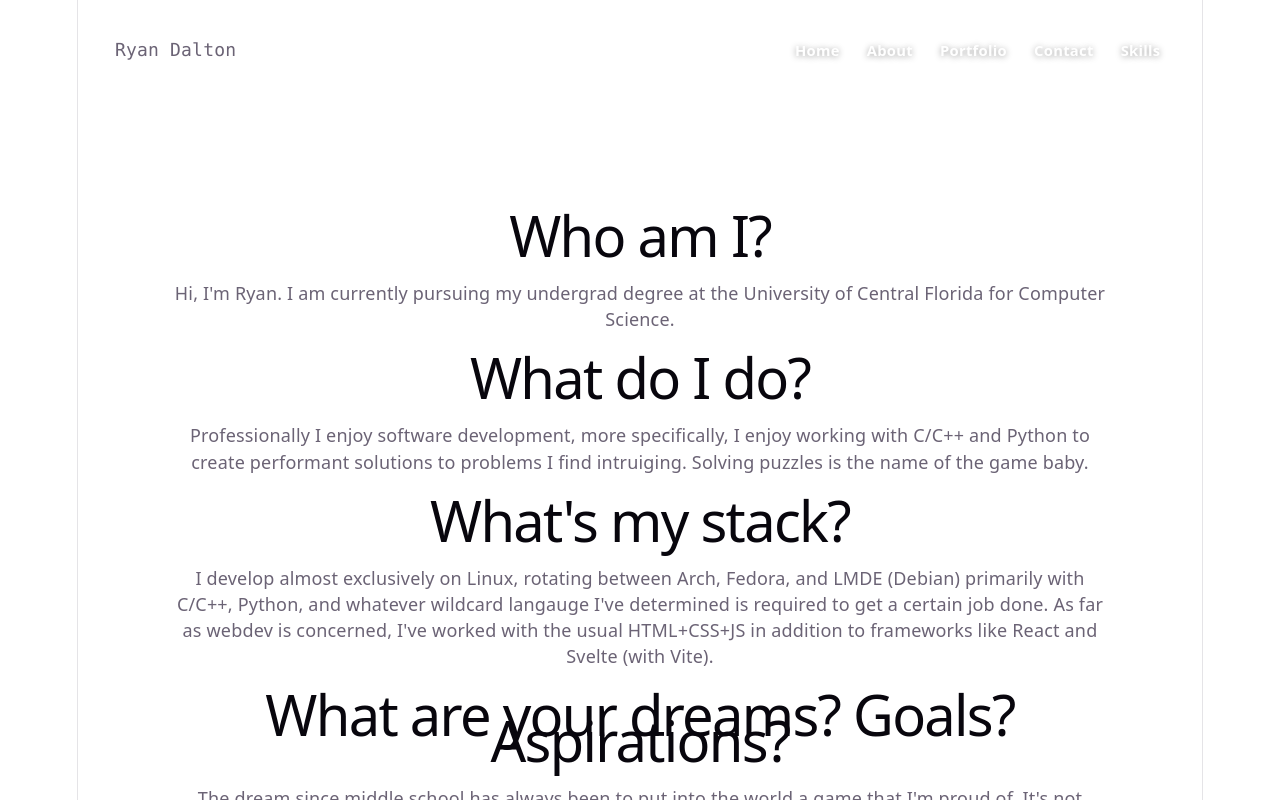
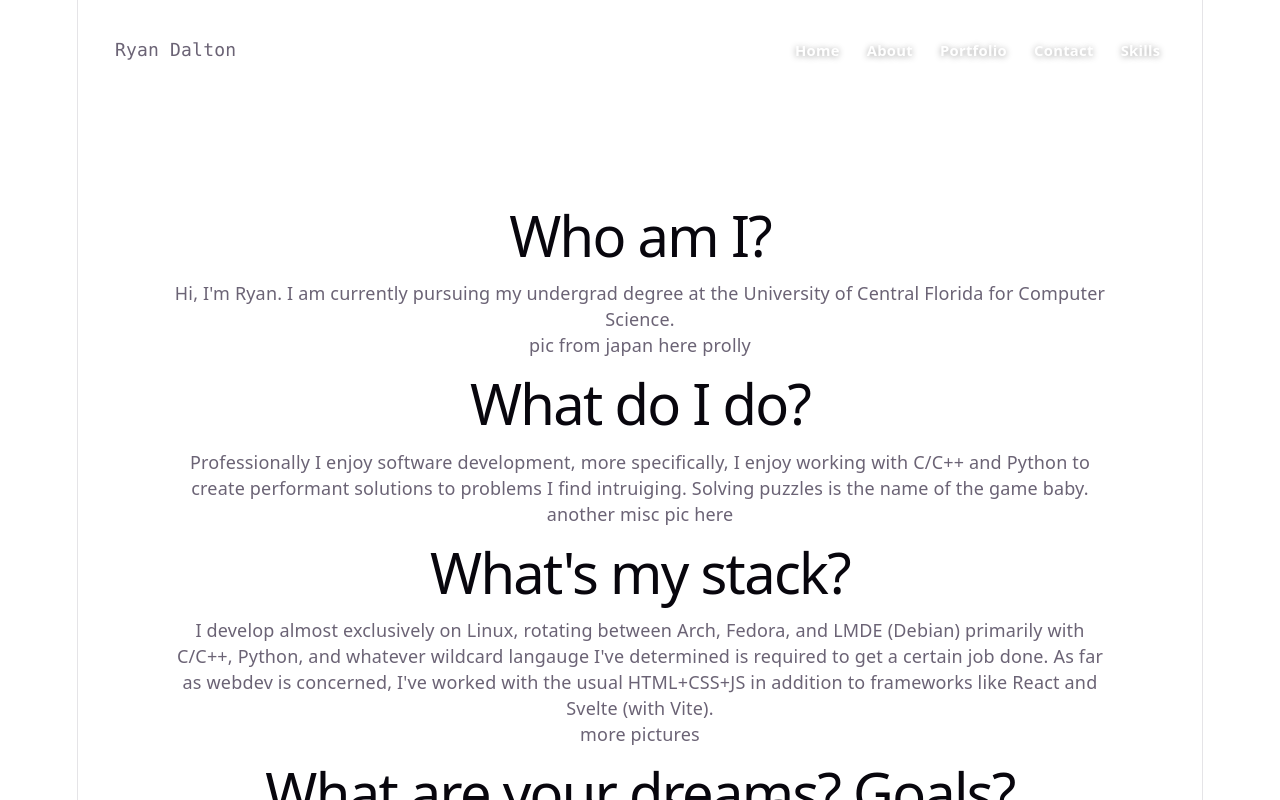
Before and after one commit to rydal05/portfolio-site, a React (Vite) app: page /#/about in a window 1280 px wide. Shown: the top 800 px of the page. Built offline with nearby package versions, Linux system fonts and the light colour scheme.

Commit message:
about page scaffolding

```diff
--- a/src/pages/about.jsx
+++ b/src/pages/about.jsx
@@ -6,20 +6,28 @@ function About() {
                 <p>Hi, I'm Ryan. I am currently pursuing my undergrad degree at the University of Central Florida for Computer Science.</p>
             </div>
 
+            <p>pic from japan here prolly</p>
+
             <div>
                 <h1>What do I do?</h1>
                 <p>Professionally I enjoy software development, more specifically, I enjoy working with C/C++ and Python to create performant solutions to problems I find intruiging. Solving puzzles is the name of the game baby.</p>
             </div>
+
+            <p>another misc pic here</p>
 
             <div>
                 <h1>What's my stack?</h1>
                 <p>I develop almost exclusively on Linux, rotating between Arch, Fedora, and LMDE (Debian) primarily with C/C++, Python, and whatever wildcard langauge I've determined is required to get a certain job done. As far as webdev is concerned, I've worked with the usual HTML+CSS+JS in addition to frameworks like React and Svelte (with Vite).</p>
             </div>
 
+            <p>more pictures</p>
+
             <div>
                 <h1>What are your dreams? Goals? Aspirations?</h1>
                 <p>The dream since middle school has always been to put into the world a game that I'm proud of. It's not something I pull my full attention to always but it's always something I've carried with me and worked on throughout my life since then. Programming and computer shenanigans aside, I'd love to travel the world. Becoming a polyglot is another one of my long term goals.</p>
             </div>
+
+
         </>
     )
 }
```
